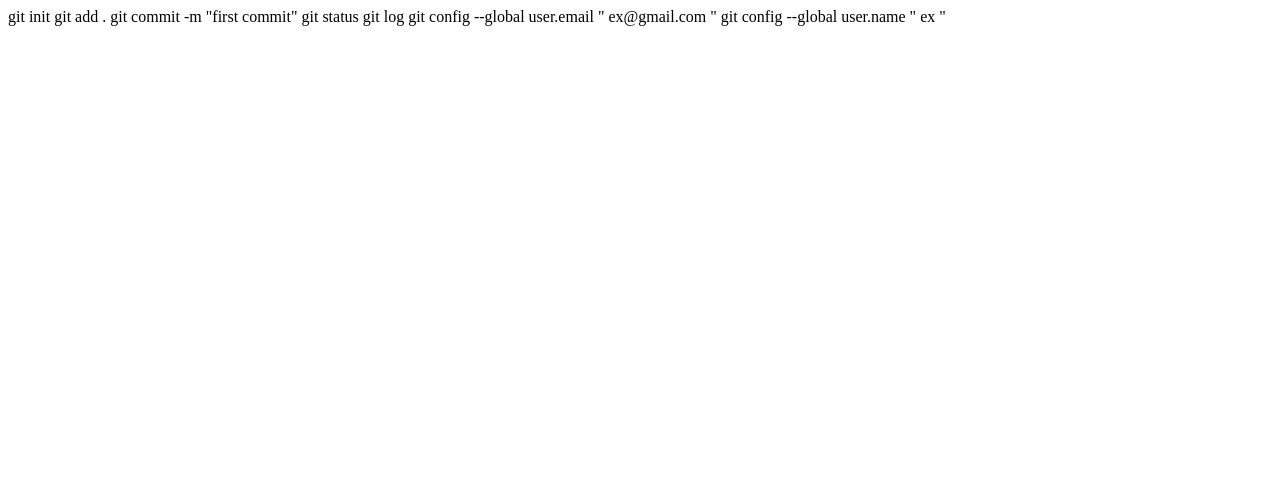
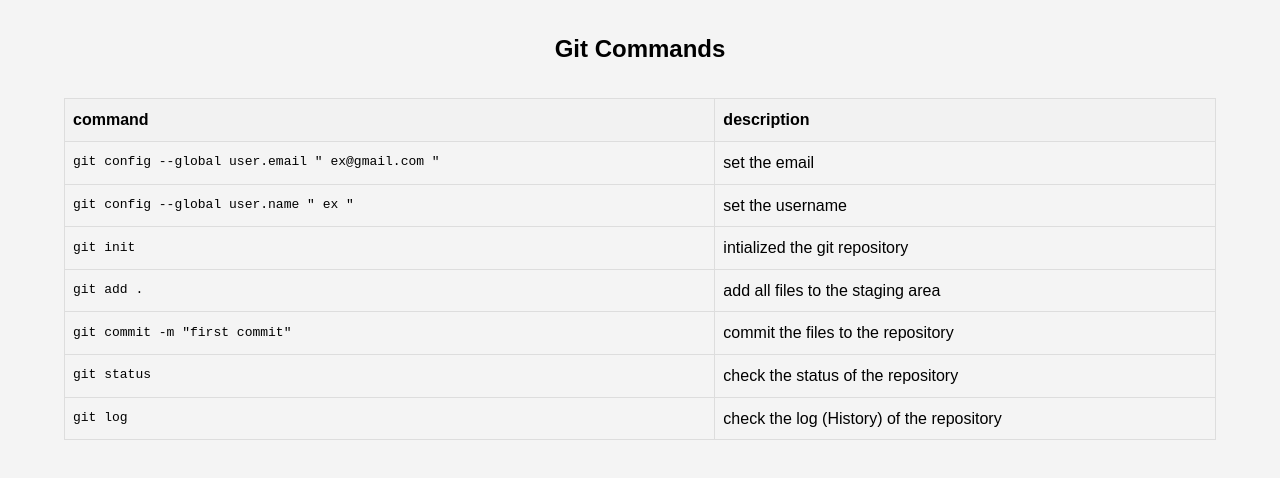
Before and after one commit to neutroon/git-commands, a plain HTML site: page index.html in a window 1280 px wide. Drawn offline with Linux system fonts and the light colour scheme.

Commit message:
add git commands

```diff
--- a/index.html
+++ b/index.html
@@ -5,21 +5,102 @@
     <meta charset="UTF-8">
     <meta name="viewport" content="width=device-width, initial-scale=1.0">
     <title>Document</title>
+    <link rel="stylesheet" href="style.css">
 </head>
 
 <body>
 
+
+
+
+    <section>
+        <div class="container">
+            <h1>Git Commands</h1>
+
+
+            <table>
+                <thead>
+                    <th>command</th>
+                    <th>description</th>
+                </thead>
+                <tbody>
+                    <tr>
+                        <td class="code">
+                            git config --global user.email " ex@gmail.com "
+                        </td>
+                        <td>
+                            set the email
+                        </td>
+                    </tr>
+                    <tr>
+                        <td class="code">
+                            git config --global user.name " ex "
+                        </td>
+                        <td>
+                            set the username
+                        </td>
+                    </tr>
+                    <tr>
+                        <td class="code">
                             git init
+                        </td>
+
+                        <td>
+                            intialized the git repository
+                        </td>
+                    </tr>
+                    <tr>
+                        <td class="code">
                             git add .
+                        </td>
+
+                        <td>
+                            add all files to the staging area
+                        </td>
+                    </tr>
+                    <tr>
+                        <td class="code">
                             git commit -m "first commit"
 
+                        </td>
+
+                        <td>
+                            commit the files to the repository
+                        </td>
+                    </tr>
+                    <tr>
+                        <td class="code">
                             git status
+                        </td>
+
+                        <td>
+                            check the status of the repository
+                        </td>
+                    </tr>
+                    <tr>
+                        <td class="code">
                             git log
 
+                        </td>
 
-    git config --global user.email " ex@gmail.com "
+                        <td>
+                            check the log (History) of the repository
+                        </td>
+                    </tr>
+                </tbody>
+            </table>
 
-    git config --global user.name " ex "
+        </div>
+    </section>
+
+
+
+
+
+
+
+
+
 
 
 
--- /dev/null
+++ b/style.css
@@ -0,0 +1,40 @@
+* {
+  padding: 0;
+  margin: 0;
+  box-sizing: border-box;
+}
+h1 {
+  text-align: center;
+  margin: 30px 0;
+}
+body {
+  font-family: Arial, sans-serif;
+  line-height: 1.6;
+  background-color: #f4f4f4;
+  height: 100vh;
+}
+.code {
+  font-family: monospace;
+  user-select: all;
+}
+.container {
+  width: 90%;
+  margin: auto;
+}
+
+table {
+  width: 100%;
+  border-collapse: collapse;
+}
+table th {
+  background-color: #f2f2f2;
+  border: 1px solid #ddd;
+}
+table td {
+  border: 1px solid #ddd;
+}
+table th,
+table td {
+  padding: 8px;
+  text-align: left;
+}
```
Lines whose indentation alone changed are shown as unchanged.
